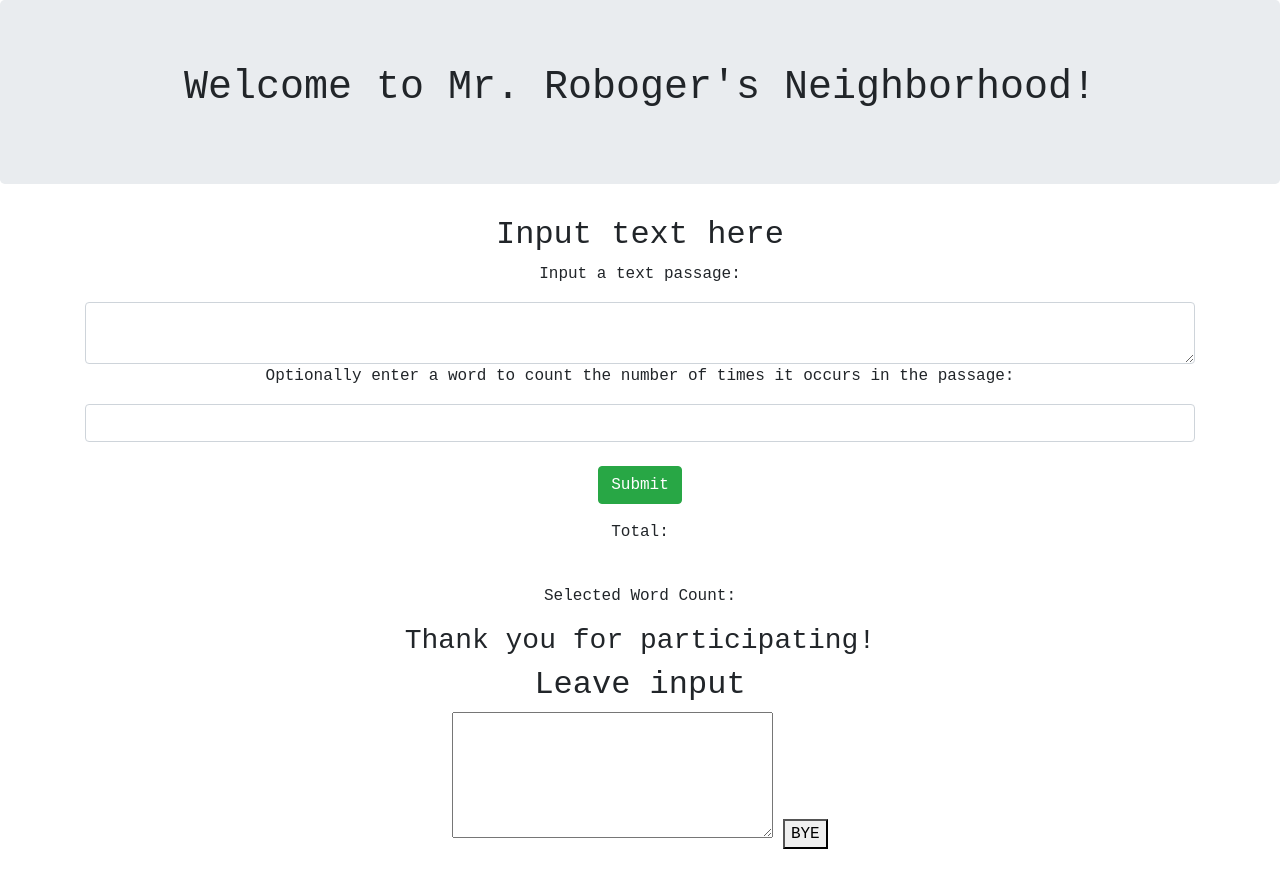
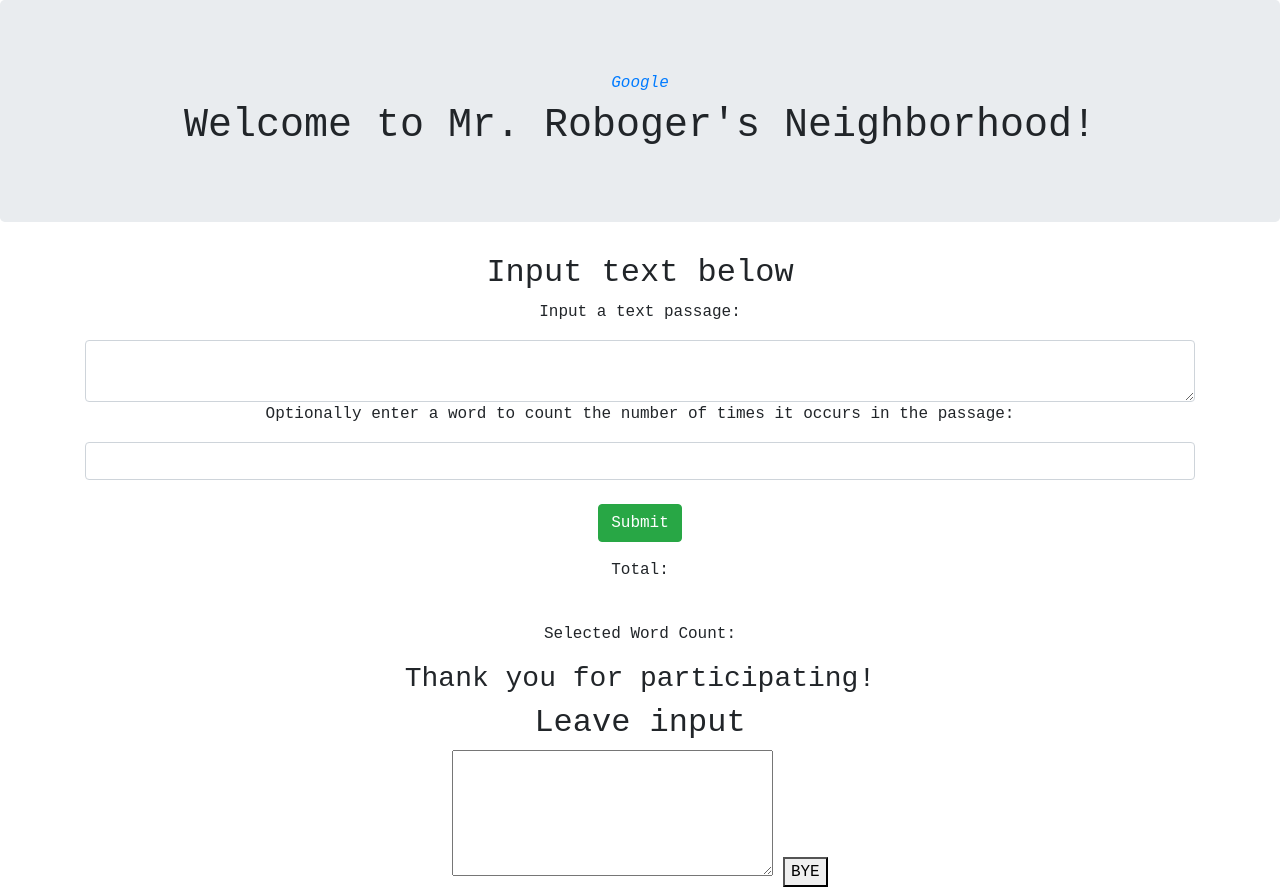
Before and after one commit to taj-code/neighborhood, a plain HTML site: page index.html in a window 1280 px wide. Before the commit the page ends 849 px from the top, so only its background shows below. Drawn offline with Linux system fonts and the light colour scheme.

Commit message:
text and button

```diff
--- a/index.html
+++ b/index.html
@@ -9,10 +9,11 @@
 </head>
 <body>
   <div class="jumbotron">
+    <button type="submit" class="btn"><em><a href="https://www.google.com/">Google</a></em></button>
     <h1>Welcome to Mr. Roboger's Neighborhood!</h1>
   </div>
   <div class="container">
-    <h2>Input text here</h2>
+    <h2>Input text below</h2>
   <form id="words">
     <div class="form-group">
       <p>Input a text passage:</p>
```
Also changed, not shown: css/styles.css (line endings or trailing spaces).
